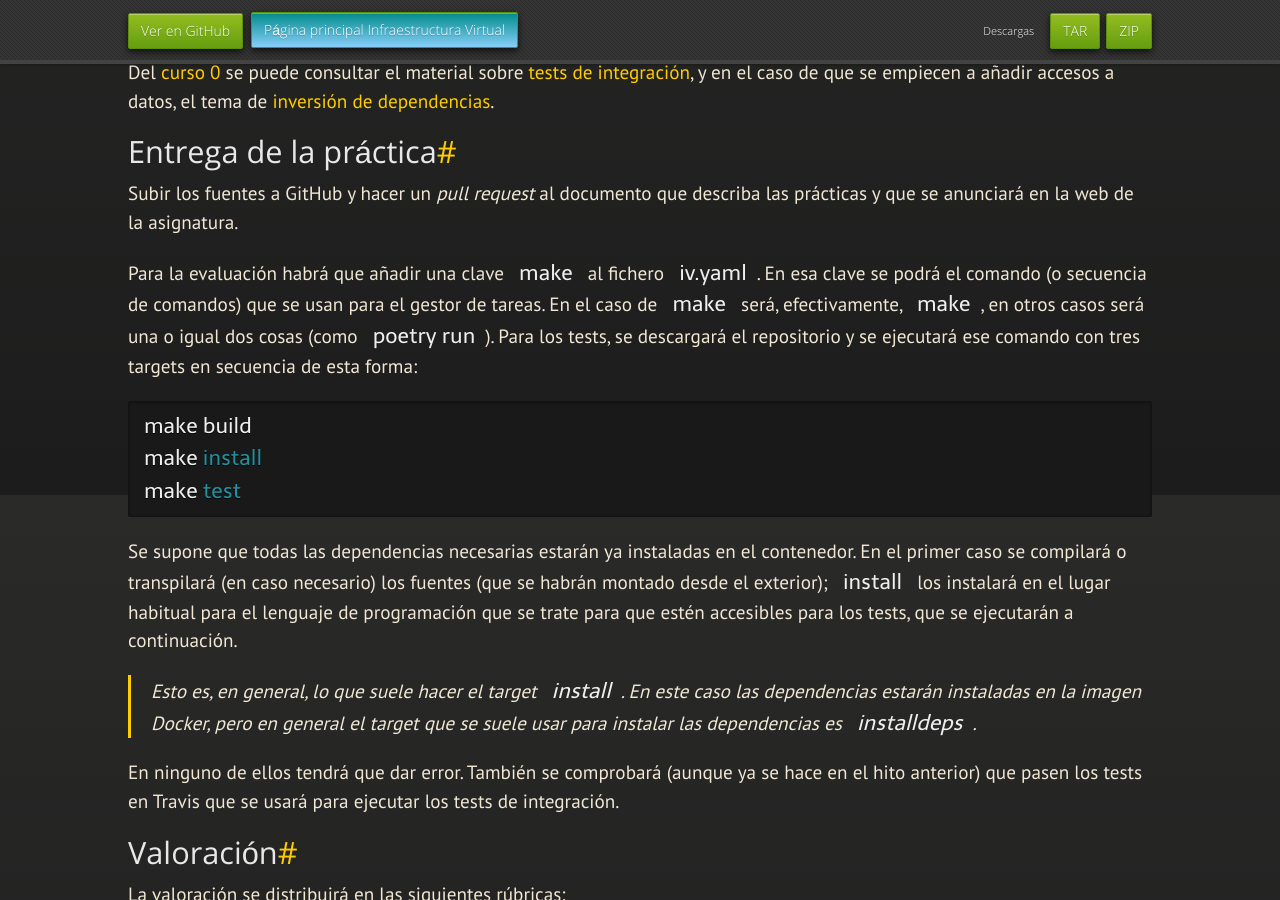
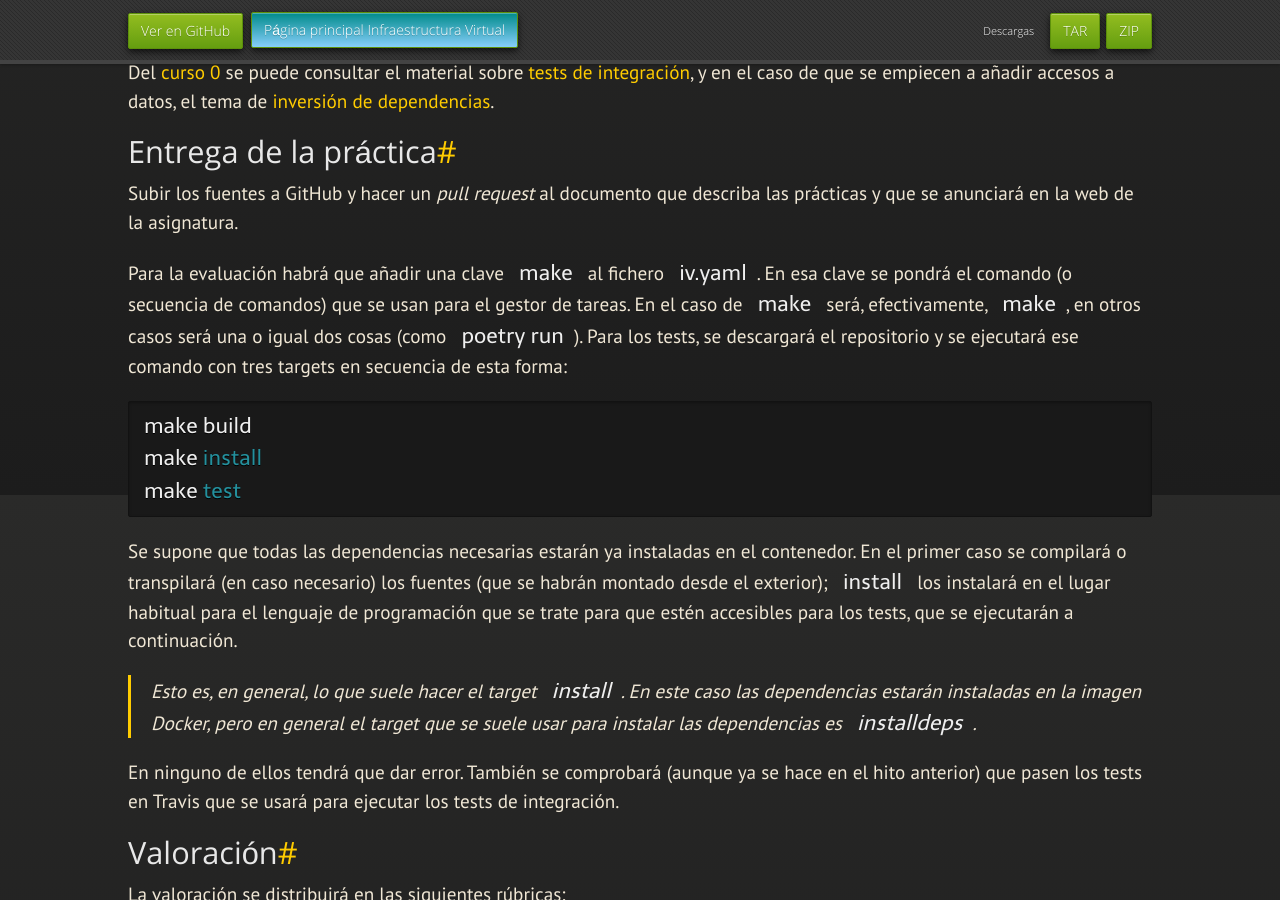
Before and after one commit to JJ/IV, a Jekyll site: the page built from documentos/proyecto/6.Microservicio.md, in a window 1280 px wide and 900 px high, scrolled down 1305 px. Built offline with Jekyll 4.4.1, drawn with Linux system fonts in a browser that asks for light colours; nearby versions of some CDN libraries; some web fonts are replaced; our own code applies the rules of GitHub Pages for plain Markdown files; some of the changed lines change nothing that is shown.

Commit message:
Sync documentos/proyecto/6.Microservicio.md de master a gh-pages

```diff
--- a/documentos/proyecto/6.Microservicio.md
+++ b/documentos/proyecto/6.Microservicio.md
@@ -13,7 +13,7 @@
 ## Prerrequisitos
 
 Haber alcanzado el 60% de
-los [objetivos del tema correspondiente](../temas/Microservicios)
+los [objetivos del tema correspondiente](../temas/Microservicios.md)
 tras haber realizado los ejercicios propuestos (hasta el bloque 4 de
 ese tema). Haber superado el hito anterior de la práctica.
 
@@ -85,7 +85,7 @@
 asignatura.
 
 Para la evaluación habrá que añadir una clave `make` al fichero
-`iv.yaml`. En esa clave se podrá el comando (o secuencia de comandos)
+`iv.yaml`. En esa clave se pondrá el comando (o secuencia de comandos)
 que se usan para el gestor de tareas. En el caso de `make` será,
 efectivamente, `make`, en otros casos será una o igual dos cosas (como
 `poetry run`). Para los tests, se descargará el repositorio y se
@@ -165,4 +165,4 @@
 ## Reenvío
 
 Si ya se ha entregado y corregido la práctica y se quiere subir nota,
-[se reenviará siguiendo estas instrucciones](Reenvios).
+[se reenviará siguiendo estas instrucciones](Reenvios.md).
```
